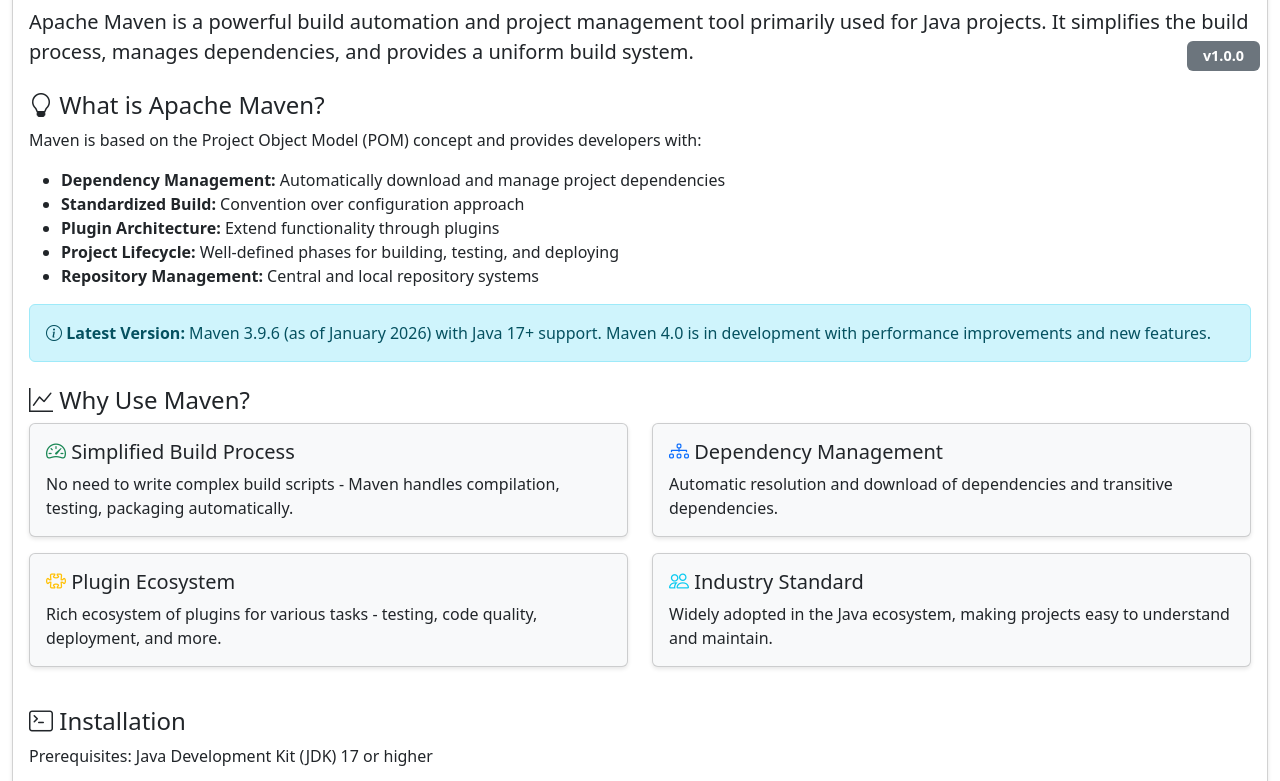
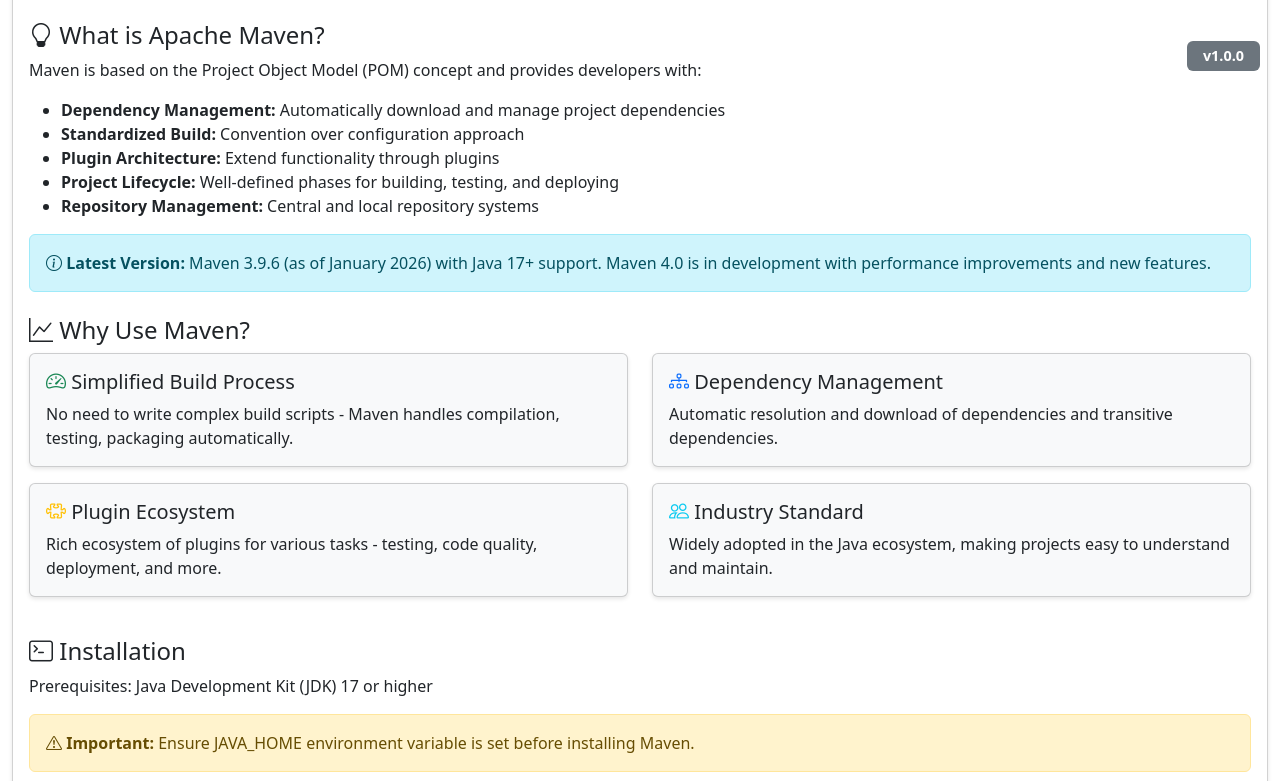
Before and after one commit to raghsonlinedotcom/tech_tutorials_bootstrap_template, a website: page actual-tutorials-using-the-template/docs/maven/index.html in a window 1280 px wide. Shown: the part 709-1490 px from the top of the page. Drawn offline with nearby package versions, Linux system fonts and the light colour scheme; files whose address does not match are found by name.

Commit message:
Maven Tutorial HTML extra paddig on body removed

```diff
--- a/actual-tutorials-using-the-template/docs/maven/index.html
+++ b/actual-tutorials-using-the-template/docs/maven/index.html
@@ -39,10 +39,6 @@
         :root[data-color-flavor="purple"] .btn-primary {
             background: linear-gradient(135deg, #a8c0ff 0%, #3f2b96 100%);
             border: none;
-        }
-
-        body {
-            padding-top: 70px;
         }
 
         .navbar {
```
Also changed, not shown: actual-tutorials-using-the-template/maven-tutorial.html (+0 -4 lines).
